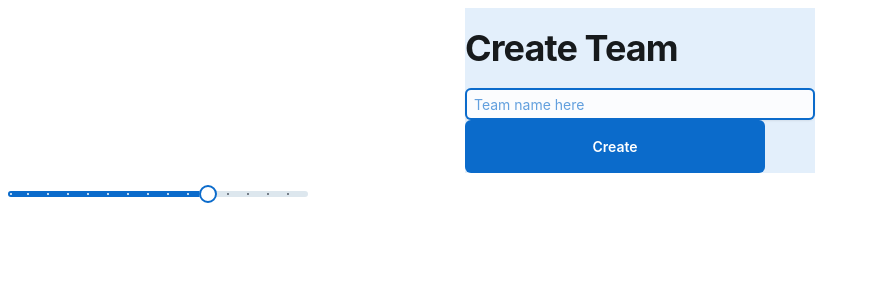
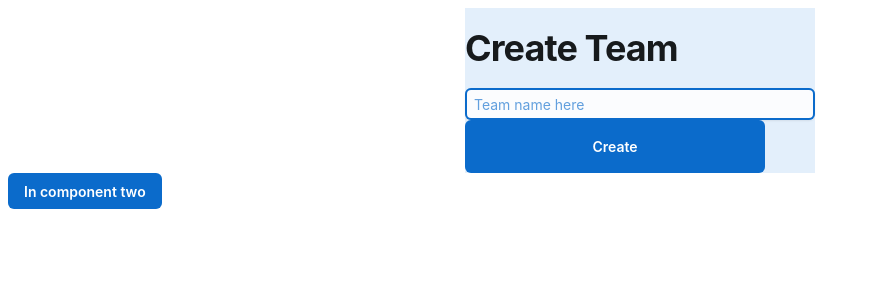
Before and after one commit to caryj567/JoyUI1, a React (Create React App) app: page / in a window 1280 px wide. Shown: the top 300 px of the page, without its empty margins (0-870 px from the left). Built offline with nearby package versions, Linux system fonts and the light colour scheme.

Commit message:
Update component2.tsx

```diff
--- a/src/component2.tsx
+++ b/src/component2.tsx
@@ -1,6 +1,7 @@
 import * as React from 'react';
 import Box from '@mui/joy/Box';
 import Slider from '@mui/joy/Slider';
+import Button from '@mui/joy/Button';
 
 function valueText(value: number) {
   return `${value}°C`;
@@ -9,7 +10,10 @@ function valueText(value: number) {
 export default function StepsSlider() {
   return (
     <Box sx={{ width: 300 }}>
-      <Slider
+      <Button>
+        In component two
+      </Button>
+      {/* <Slider
         aria-label="Small steps"
         defaultValue={0.00000005}
         getAriaValueText={valueText}
@@ -18,7 +22,7 @@ export default function StepsSlider() {
         min={-0.00000005}
         max={0.0000001}
         valueLabelDisplay="auto"
-      />
+      /> */}
     </Box>
   );
 }
```
